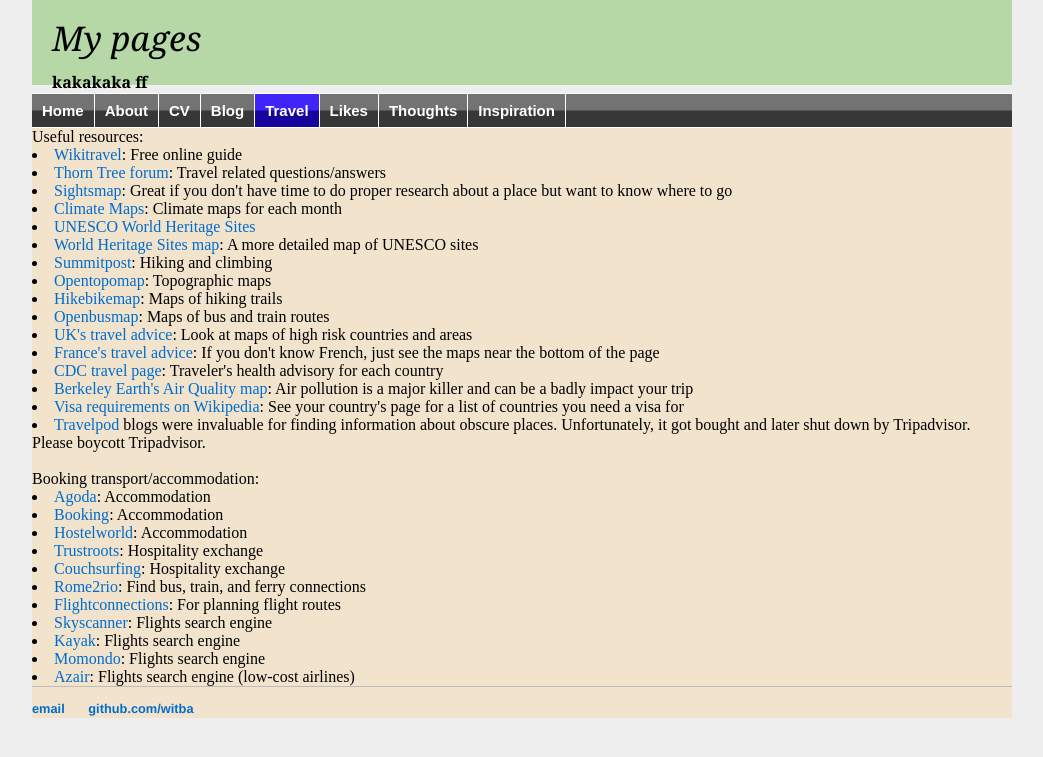
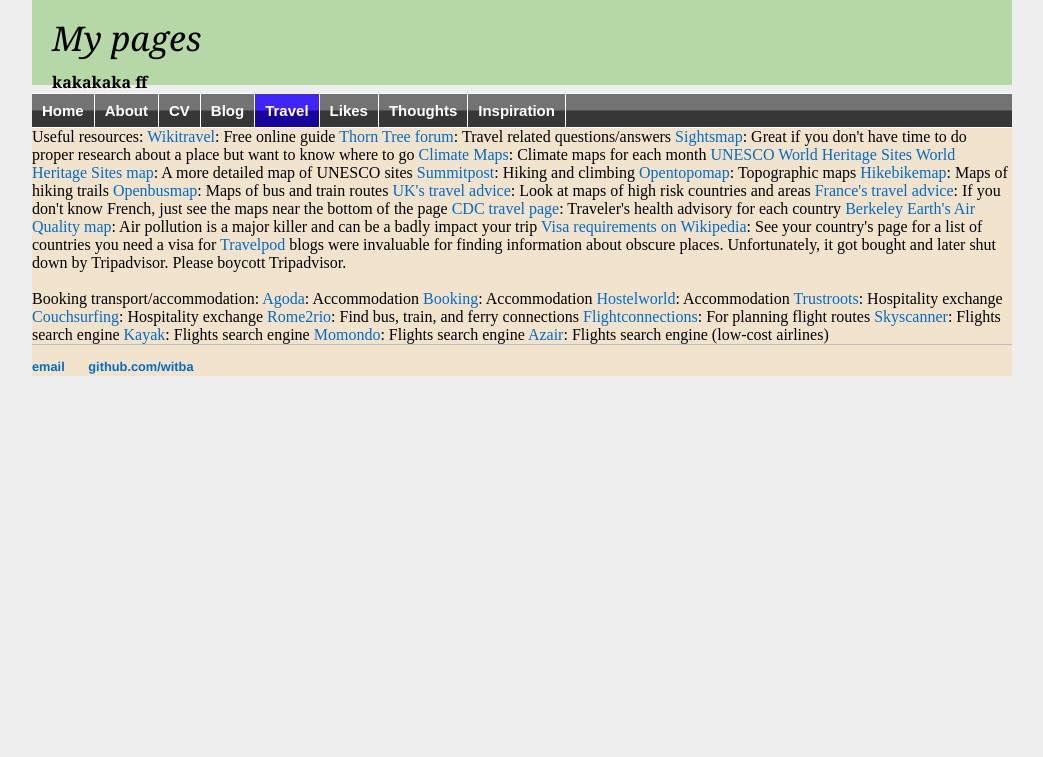
Before and after one commit to witba/witba.github.io, a Jekyll site: the page built from travel/resources.html, in a window 1280 px wide. Shown: the top 757 px of the page, without its empty margins (118-1161 px from the left). Built offline with Jekyll 4.4.1, drawn with Linux system fonts in a browser that asks for light colours.

```diff
--- a/travel/resources.html
+++ b/travel/resources.html
@@ -5,33 +5,33 @@ title: Travel resources
 
 <div class="travel">
 Useful resources:
-<li><a href="https://wikitravel.org/en/Main_Page" target=_blank>Wikitravel</a>: Free online guide
-<li><a href="https://www.lonelyplanet.com/thorntree/welcome" target=_blank>Thorn Tree forum</a>: Travel related questions/answers
-<li><a href="http://www.sightsmap.com/" target=_blank>Sightsmap</a>: Great if you don't have time to do proper research about a place but want to know where to go
-<li><a href="http://climatemaps.romgens.com/" target=_blank>Climate Maps</a>: Climate maps for each month
-<li><a href="http://whc.unesco.org/en/list" target=_blank>UNESCO World Heritage Sites</a>
-<li><a href="https://www.worldheritagesite.org/map" target=_blank>World Heritage Sites map</a>: A more detailed map of UNESCO sites
-<li><a href="https://www.summitpost.org" target=_blank>Summitpost</a>: Hiking and climbing
-<li><a href="https://opentopomap.org" target=_blank>Opentopomap</a>: Topographic maps
-<li><a href="http://hikebikemap.org" target=_blank>Hikebikemap</a>: Maps of hiking trails
-<li><a href="https://www.öpnvkarte.de" target=_blank>Openbusmap</a>: Maps of bus and train routes
-<li><a href="https://www.gov.uk/foreign-travel-advice" target=_blank>UK's travel advice</a>: Look at maps of high risk countries and areas
-<li><a href="https://www.diplomatie.gouv.fr/fr/conseils-aux-voyageurs/conseils-par-pays-destination/" target=_blank>France's travel advice</a>: If you don't know French, just see the maps near the bottom of the page
-<li><a href="https://wwwnc.cdc.gov/travel/destinations/list" target=_blank>CDC travel page</a>: Traveler's health advisory for each country
-<li><a href="http://berkeleyearth.org/air-quality-real-time-map/" target=_blank>Berkeley Earth's Air Quality map</a>: Air pollution is a major killer and can be a badly impact your trip
-<li><a href="https://en.wikipedia.org/wiki/Visa_requirements_for_Polish_citizens" target=_blank>Visa requirements on Wikipedia</a>: See your country's page for a list of countries you need a visa for
-<li><a href="http://travelpod.com" target=_blank>Travelpod</a> blogs were invaluable for finding information about obscure places. Unfortunately, it got bought and later shut down by Tripadvisor. Please boycott Tripadvisor.
+<a href="https://wikitravel.org/en/Main_Page" target=_blank>Wikitravel</a>: Free online guide
+<a href="https://www.lonelyplanet.com/thorntree/welcome" target=_blank>Thorn Tree forum</a>: Travel related questions/answers
+<a href="http://www.sightsmap.com/" target=_blank>Sightsmap</a>: Great if you don't have time to do proper research about a place but want to know where to go
+<a href="http://climatemaps.romgens.com/" target=_blank>Climate Maps</a>: Climate maps for each month
+<a href="http://whc.unesco.org/en/list" target=_blank>UNESCO World Heritage Sites</a>
+<a href="https://www.worldheritagesite.org/map" target=_blank>World Heritage Sites map</a>: A more detailed map of UNESCO sites
+<a href="https://www.summitpost.org" target=_blank>Summitpost</a>: Hiking and climbing
+<a href="https://opentopomap.org" target=_blank>Opentopomap</a>: Topographic maps
+<a href="http://hikebikemap.org" target=_blank>Hikebikemap</a>: Maps of hiking trails
+<a href="https://www.öpnvkarte.de" target=_blank>Openbusmap</a>: Maps of bus and train routes
+<a href="https://www.gov.uk/foreign-travel-advice" target=_blank>UK's travel advice</a>: Look at maps of high risk countries and areas
+<a href="https://www.diplomatie.gouv.fr/fr/conseils-aux-voyageurs/conseils-par-pays-destination/" target=_blank>France's travel advice</a>: If you don't know French, just see the maps near the bottom of the page
+<a href="https://wwwnc.cdc.gov/travel/destinations/list" target=_blank>CDC travel page</a>: Traveler's health advisory for each country
+<a href="http://berkeleyearth.org/air-quality-real-time-map/" target=_blank>Berkeley Earth's Air Quality map</a>: Air pollution is a major killer and can be a badly impact your trip
+<a href="https://en.wikipedia.org/wiki/Visa_requirements_for_Polish_citizens" target=_blank>Visa requirements on Wikipedia</a>: See your country's page for a list of countries you need a visa for
+<a href="http://travelpod.com" target=_blank>Travelpod</a> blogs were invaluable for finding information about obscure places. Unfortunately, it got bought and later shut down by Tripadvisor. Please boycott Tripadvisor.
 </div>
 <br>
 Booking transport/accommodation:
-<li><a href="https://www.agoda.com" target=_blank>Agoda</a>: Accommodation
-<li><a href="https://www.booking.com" target=_blank>Booking</a>: Accommodation
-<li><a href="https://www.hostelworld.com" target=_blank>Hostelworld</a>: Accommodation
-<li><a href="https://www.trustroots.org" target=_blank>Trustroots</a>: Hospitality exchange
-<li><a href="https://www.couchsurfing.com" target=_blank>Couchsurfing</a>: Hospitality exchange
-<li><a href="https://www.rome2rio.com" target=_blank>Rome2rio</a>: Find bus, train, and ferry connections
-<li><a href="https://www.flightconnections.com" target=_blank>Flightconnections</a>: For planning flight routes
-<li><a href="https://www.skyscanner.com" target=_blank>Skyscanner</a>: Flights search engine
-<li><a href="https://www.kayak.com/flights" target=_blank>Kayak</a>: Flights search engine
-<li><a href="https://www.momondo.com" target=_blank>Momondo</a>: Flights search engine
-<li><a href="http://www.azair.eu" target=_blank>Azair</a>: Flights search engine (low-cost airlines)
+<a href="https://www.agoda.com" target=_blank>Agoda</a>: Accommodation
+<a href="https://www.booking.com" target=_blank>Booking</a>: Accommodation
+<a href="https://www.hostelworld.com" target=_blank>Hostelworld</a>: Accommodation
+<a href="https://www.trustroots.org" target=_blank>Trustroots</a>: Hospitality exchange
+<a href="https://www.couchsurfing.com" target=_blank>Couchsurfing</a>: Hospitality exchange
+<a href="https://www.rome2rio.com" target=_blank>Rome2rio</a>: Find bus, train, and ferry connections
+<a href="https://www.flightconnections.com" target=_blank>Flightconnections</a>: For planning flight routes
+<a href="https://www.skyscanner.com" target=_blank>Skyscanner</a>: Flights search engine
+<a href="https://www.kayak.com/flights" target=_blank>Kayak</a>: Flights search engine
+<a href="https://www.momondo.com" target=_blank>Momondo</a>: Flights search engine
+<a href="http://www.azair.eu" target=_blank>Azair</a>: Flights search engine (low-cost airlines)
```
